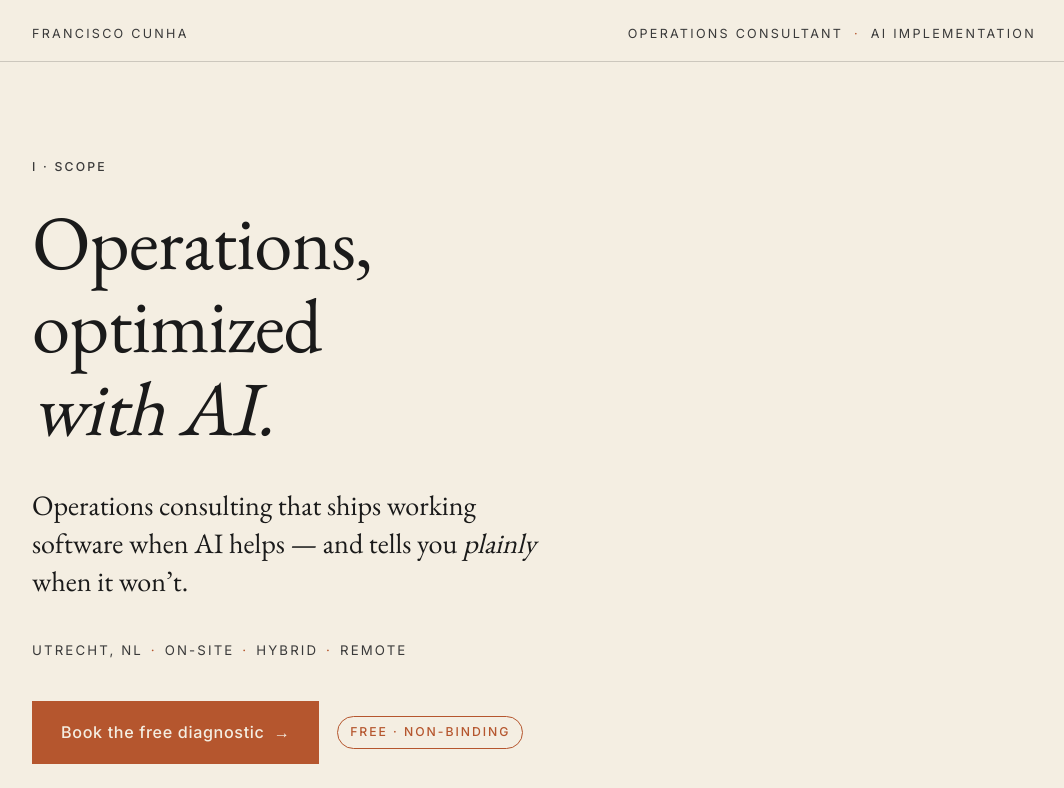
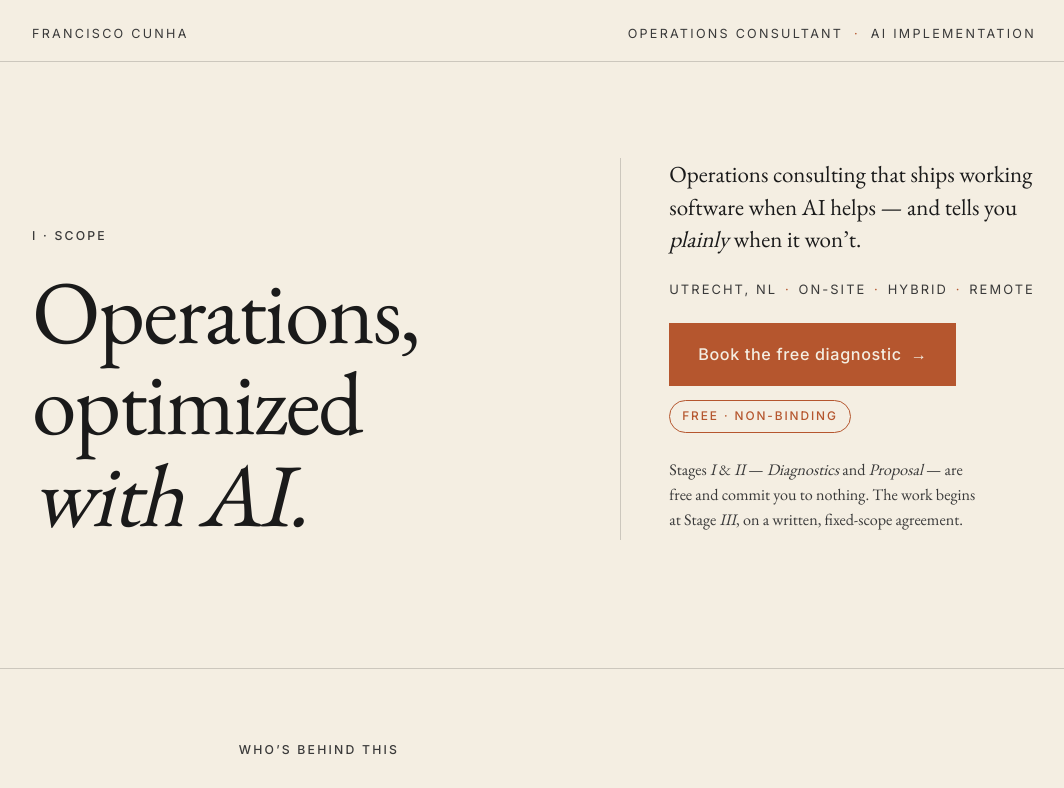
Before and after one commit to franciscocunha42/FranciscoCunha.ai, a Next.js app: page / in a window 1280 px wide. Shown: the top 788 px of the page, without its empty margins (106-1170 px from the left). Built offline with nearby package versions, Linux system fonts and the light colour scheme.

Commit message:
Make hero two-column — headline left, CTA block right

```diff
--- a/src/components/Hero.module.css
+++ b/src/components/Hero.module.css
@@ -8,24 +8,64 @@
   }
 }
 
+.grid {
+  display: grid;
+  gap: 48px;
+  align-items: end;
+}
+
+@media (min-width: 860px) {
+  .grid {
+    grid-template-columns: 1fr 1fr;
+    gap: 64px;
+    align-items: end;
+  }
+}
+
+@media (min-width: 1024px) {
+  .grid {
+    grid-template-columns: 55fr 45fr;
+    gap: 80px;
+  }
+}
+
+.left {
+  display: flex;
+  flex-direction: column;
+  gap: 20px;
+}
+
 .title {
-  margin-top: 24px;
-  max-width: 14ch;
+  font-size: clamp(3rem, 7vw, 5.6rem);
+  line-height: 1.02;
+  letter-spacing: -0.02em;
+}
+
+.right {
+  display: flex;
+  flex-direction: column;
+  gap: 24px;
+  padding-bottom: 8px;
+}
+
+@media (min-width: 860px) {
+  .right {
+    border-left: 1px solid var(--rule);
+    padding-left: 48px;
+  }
 }
 
 .lede {
-  margin-top: 36px;
-  max-width: 38ch;
   font-family: var(--font-serif), serif;
-  font-size: clamp(1.25rem, 2.2vw, 1.7rem);
-  line-height: 1.35;
+  font-size: clamp(1.15rem, 1.8vw, 1.45rem);
+  line-height: 1.4;
   color: var(--ink);
+  max-width: 36ch;
 }
 
 .meta {
-  margin-top: 40px;
   font-family: var(--font-sans), sans-serif;
-  font-size: 0.78rem;
+  font-size: 0.76rem;
   letter-spacing: 0.16em;
   text-transform: uppercase;
   color: var(--ink-soft);
@@ -37,22 +77,20 @@
 }
 
 .ctaRow {
-  margin-top: 40px;
   display: flex;
   flex-wrap: wrap;
   align-items: center;
-  gap: 18px;
+  gap: 14px;
 }
 
 .chip {
   display: inline-flex;
   align-items: center;
-  gap: 6px;
   padding: 6px 12px;
   border: 1px solid var(--terracotta);
   color: var(--terracotta);
   font-family: var(--font-sans), sans-serif;
-  font-size: 0.72rem;
+  font-size: 0.7rem;
   letter-spacing: 0.16em;
   text-transform: uppercase;
   font-weight: 500;
@@ -60,10 +98,9 @@
 }
 
 .ctaNote {
-  margin-top: 20px;
   font-family: var(--font-serif), serif;
-  font-size: 1rem;
-  line-height: 1.5;
+  font-size: 0.95rem;
+  line-height: 1.55;
   color: var(--ink-soft);
-  max-width: 52ch;
+  max-width: 40ch;
 }
--- a/src/components/Hero.tsx
+++ b/src/components/Hero.tsx
@@ -3,12 +3,14 @@ import styles from "./Hero.module.css";
 export default function Hero() {
   return (
     <section className={`section ${styles.hero}`} aria-labelledby="hero-title">
-      <div className="container">
+      <div className={`container ${styles.grid}`}>
+        <div className={styles.left}>
           <p className="eyebrow">I · Scope</p>
           <h1 id="hero-title" className={styles.title}>
-          Operations, optimized<br />
-          <em>with AI.</em>
+            Operations,<br />optimized<br /><em>with AI.</em>
           </h1>
+        </div>
+        <div className={styles.right}>
           <p className={styles.lede}>
             Operations consulting that ships working software when AI helps —
             and tells you <em>plainly</em> when it won&rsquo;t.
@@ -34,6 +36,7 @@ export default function Hero() {
             begins at Stage <em>III</em>, on a written, fixed-scope agreement.
           </p>
         </div>
+      </div>
     </section>
   );
 }
```
Lines whose indentation alone changed are shown as unchanged.
